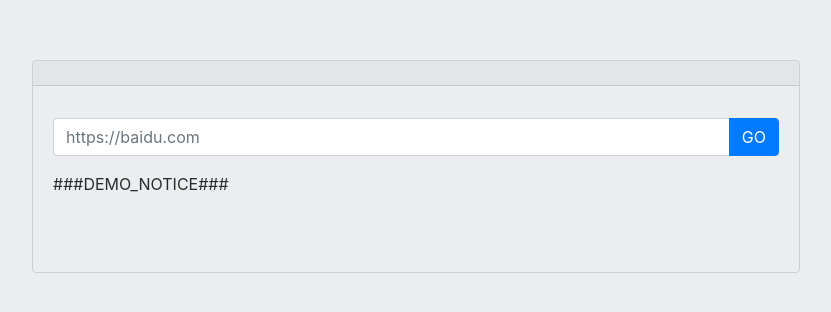
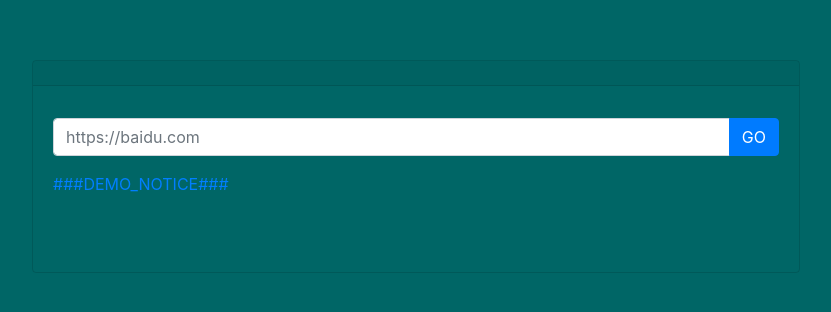
Before and after one commit to mithew/url-duan, a plain HTML site: page index.html in a window 1280 px wide. Shown: the part 234-546 px from the top of the page, without its empty margins (224-1055 px from the left). Drawn offline with nearby package versions, Linux system fonts and the light colour scheme.

Commit message:
Update index.html

```diff
--- a/index.html
+++ b/index.html
@@ -26,8 +26,8 @@
       flex-wrap: wrap;
       align-content: center;
 
-      color: #2a2b2c;
-      background-color: #ebedee;
+      color: #007fff;
+      background-color: #006666;
       overflow: hidden;
     }
     .card {
@@ -39,7 +39,7 @@
     }
     .card-text > a {
       text-decoration: none;
-      color: #007bff;
+      color: #b1b300;
     }
     .card-text > a {
       cursor: pointer;
```
